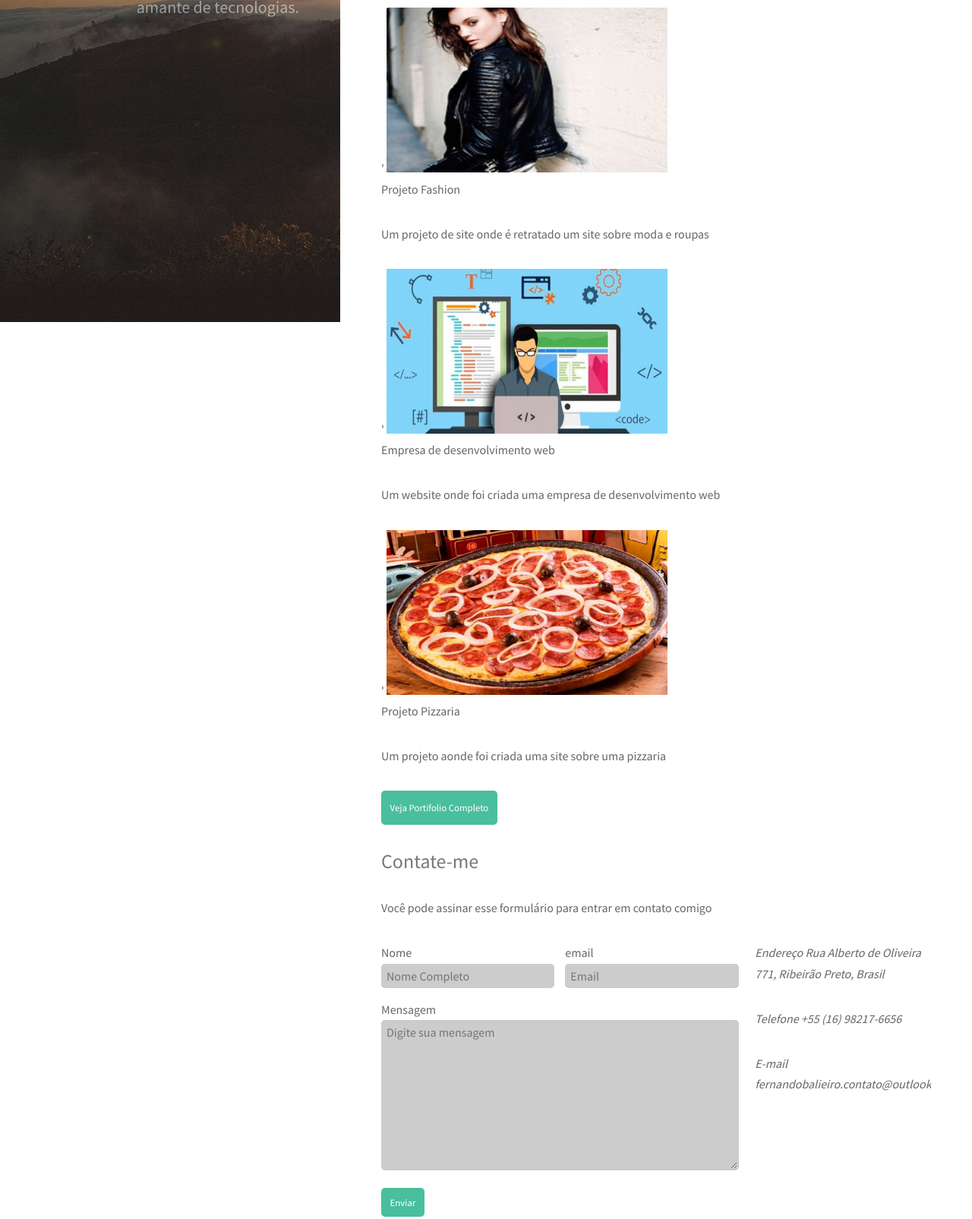
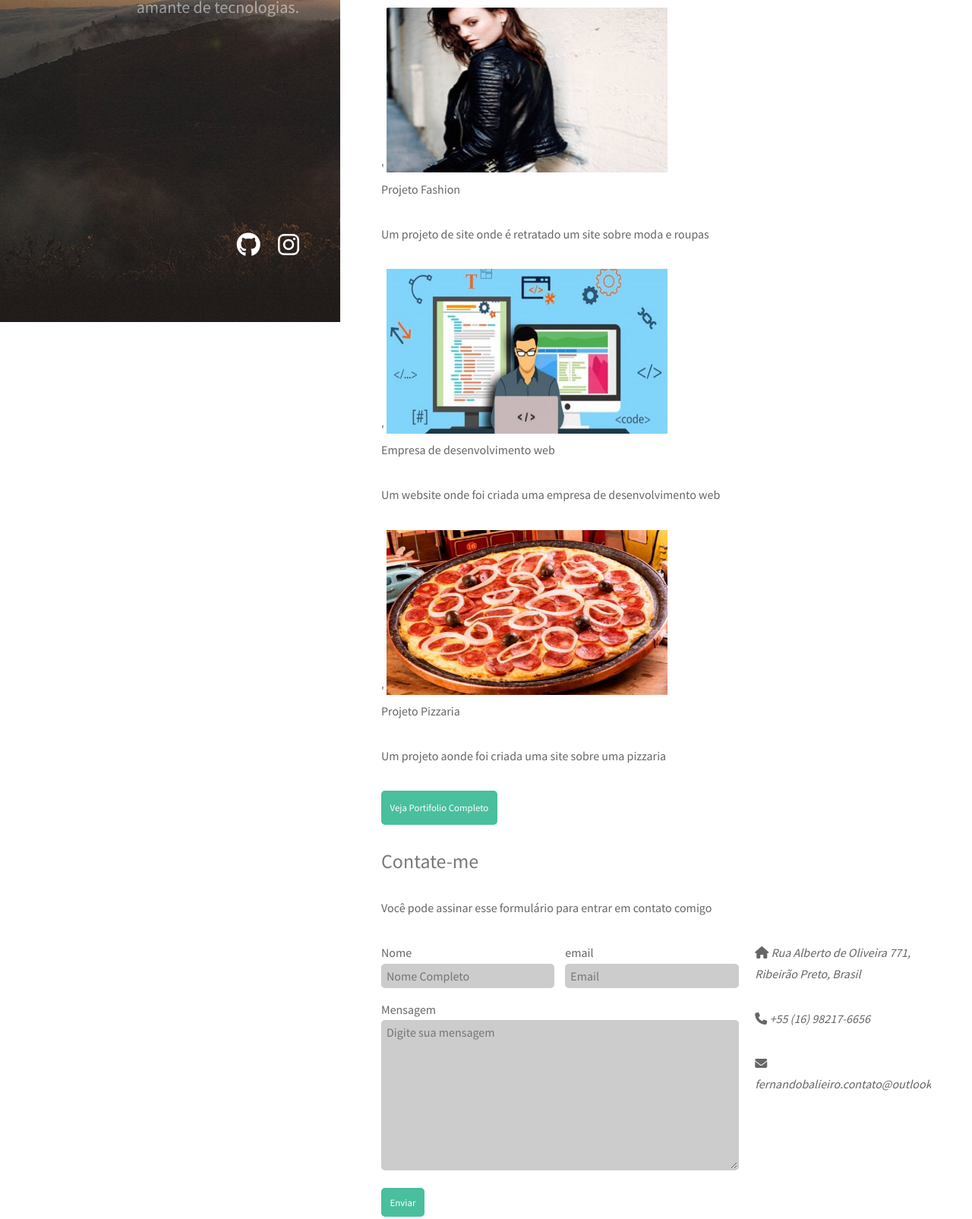
Before and after one commit to Fernandounuts/Portifolio, a plain HTML site: page index.html in a window 1280 px wide. Shown: the part 376-1981 px from the top of the page at 76% size. Drawn offline with Linux system fonts and the light colour scheme.

Commit message:
Projeto finalizado (acho)

```diff
--- a/CSS/style.css
+++ b/CSS/style.css
@@ -4,6 +4,7 @@ body{
     font-family: 'Source Sans Pro', sans-serif;
     color: #666;
     line-height: 1.7;
+    list-style: none;
 }
 
 .main-header{
@@ -44,6 +45,10 @@ body{
 
 }
 
+footer ul li{
+    display: inline;
+    margin-left: 20px;
+}
 
 .avatar{
     width: 123px;
@@ -116,6 +121,10 @@ textarea{
 
 }
 
+.icon-list{
+    color: white;
+}
+
 
 .button-default{
     background-color: #49bf9d;
--- a/index.html
+++ b/index.html
@@ -6,6 +6,7 @@
     <meta http-equiv="X-UA-Compatible" content="IE=edge">
     <meta name="viewport" content="width=device-width, initial-scale=1.0">
     <title>Portifólio</title>
+    <script src="https://kit.fontawesome.com/c99a9ae526.js" crossorigin="anonymous"></script>
     <link rel="stylesheet" href="CSS/normalize.css">
     <link rel="stylesheet" href="CSS/style.css">
 </head>
@@ -83,7 +84,8 @@
 
 
                         <label for="message">Mensagem</label>
-                        <textarea name="message" id="message" cols="30" rows="10" placeholder="Digite sua mensagem"></textarea>
+                        <textarea name="message" id="message" cols="30" rows="10"
+                            placeholder="Digite sua mensagem"></textarea>
 
                         <button type="submit" class="button-default">Enviar</button>
                     </form>
@@ -91,17 +93,17 @@
                 <div class="col-1-3">
                     <address>
                         <p>
-                            <span>Endereço</span>
+                            <span><i class="fa-solid fa-house"></i></span>
                             Rua Alberto de Oliveira 771, Ribeirão Preto, Brasil
                         </p>
 
                         <p>
-                            <span>Telefone</span>
+                            <span><i class="fa-solid fa-phone"></i></span>
                             +55 (16) 98217-6656
                         </p>
 
                         <p>
-                            <span>E-mail</span>
+                            <span><i class="fa-solid fa-envelope"></i></span>
                             fernandobalieiro.contato@outlook.com
                         </p>
                     </address>
@@ -113,13 +115,13 @@
 
         </section>
     </main>
-    <!-- <footer class="main-footer">
+    <footer class="main-footer">
         <ul class="ul-icons">
-            <li><a href="#" class="icon-list"><i class="fa-brands fa-instagram" style="color: #49bf9d;"></i></a></li>
-            <li><a href="#" class="icon-list"><i class="fa-brands fa-instagram"></i></a></li>
+            <li><a href="https://github.com/Fernandounuts" class="icon-list"><i class="fa-brands fa-github fa-2xl"></i></a></li>
+            <li><a href="https://www.instagram.com/balieiro_fernando/" class="icon-list"><i class="fa-brands fa-instagram fa-2xl"></i></a></li>
         </ul>
 
-    </footer> -->
+    </footer>
 </body>
 
 </html>
```
